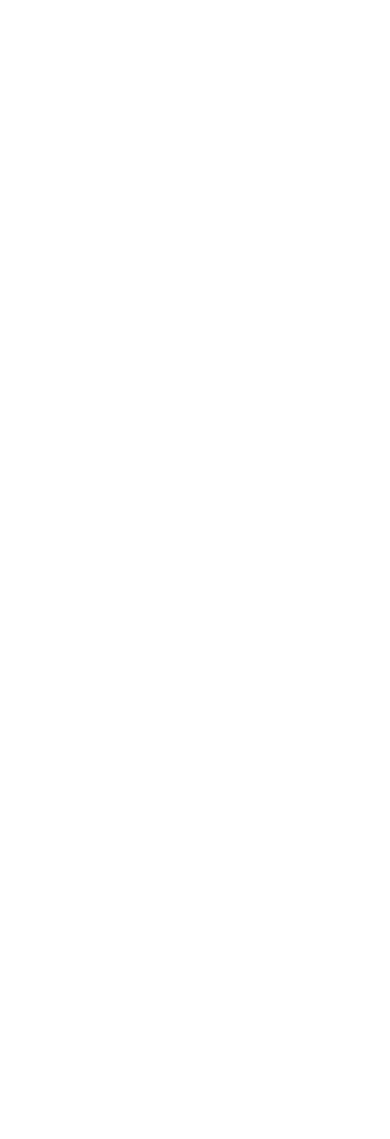
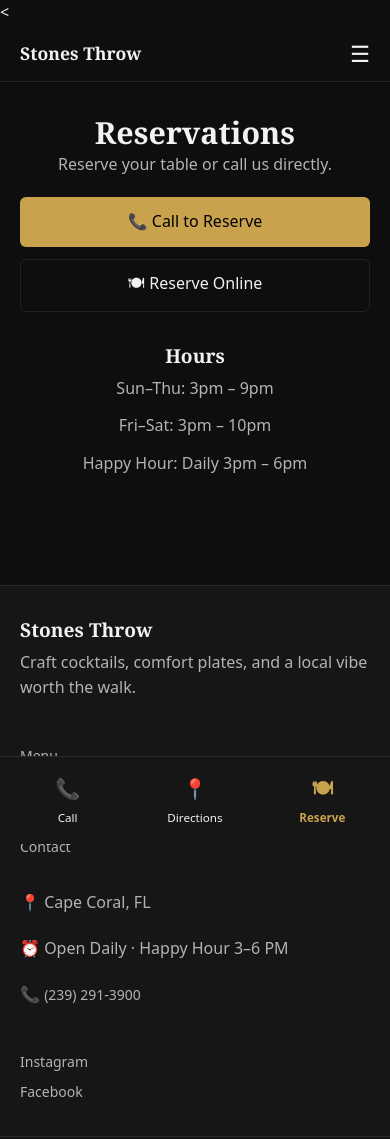
Before and after one commit to enigmaAditya/stones-throw-restaurant-site, a plain HTML site: page reservations.html in a window 390 px wide. Shown: the top 1139 px of the page. Before the commit the page ends 844 px from the top, so only its background shows below. Drawn offline with Linux system fonts and the light colour scheme.

Commit message:
Add mobile-first reservations page with call and online booking placeholder

```diff
--- a/assets/css/components.css
+++ b/assets/css/components.css
@@ -226,3 +226,43 @@
     grid-template-columns: repeat(4, 1fr);
   }
 }
+/* ===============================
+   RESERVATIONS PAGE
+   =============================== */
+
+#reservations-page {
+  max-width: 640px;
+  margin: 0 auto;
+  text-align: center;
+}
+
+#reservations-page .subtext {
+  margin-bottom: var(--space-md);
+}
+
+.reservation-actions {
+  display: flex;
+  flex-direction: column;
+  gap: var(--space-sm);
+  margin-bottom: var(--space-lg);
+}
+
+.btn-full {
+  width: 100%;
+}
+
+.booking-container {
+  background-color: var(--color-surface);
+  border: 1px solid var(--color-border);
+  border-radius: var(--radius-md);
+  padding: var(--space-md);
+  margin-bottom: var(--space-lg);
+}
+
+.hidden {
+  display: none;
+}
+
+.reservation-info h3 {
+  margin-bottom: var(--space-xs);
+}
--- /dev/null
+++ b/assets/js/reservations.js
@@ -0,0 +1,10 @@
+document.addEventListener("DOMContentLoaded", () => {
+  const btn = document.getElementById("open-booking");
+  const container = document.getElementById("booking-container");
+
+  if (!btn || !container) return;
+
+  btn.addEventListener("click", () => {
+    container.classList.toggle("hidden");
+  });
+});
--- a/reservations.html
+++ b/reservations.html
@@ -1,13 +1,66 @@
-<!DOCTYPE html>
+<<!DOCTYPE html>
 <html lang="en">
+<head>
+  <meta charset="UTF-8" />
+  <meta name="viewport" content="width=device-width, initial-scale=1.0" />
+  <title>Reservations | Stones Throw</title>
 
-<head>
-    <meta charset="UTF-8">
-    <meta name="viewport" content="width=device-width, initial-scale=1.0">
-    <title>Reservations - Stones Throw</title>
+  <link rel="stylesheet" href="assets/css/base.css" />
+  <link rel="stylesheet" href="assets/css/layout.css" />
+  <link rel="stylesheet" href="assets/css/components.css" />
+  <link rel="stylesheet" href="assets/css/responsive.css" />
 </head>
 
 <body>
+
+  <!-- Navbar -->
+  <header id="site-header"></header>
+
+  <main>
+    <section id="reservations-page">
+
+      <h1>Reservations</h1>
+      <p class="subtext">Reserve your table or call us directly.</p>
+
+      <!-- Primary Actions -->
+      <div class="reservation-actions">
+        <a href="tel:+1234567890" class="btn btn-primary btn-full">
+          📞 Call to Reserve
+        </a>
+
+        <button id="open-booking" class="btn btn-secondary btn-full">
+          🍽 Reserve Online
+        </button>
+      </div>
+
+      <!-- Online Booking Placeholder -->
+      <div id="booking-container" class="booking-container hidden">
+        <p>Online booking coming soon.</p>
+        <!-- Future: OpenTable / Resy / Custom form -->
+      </div>
+
+      <!-- Hours & Info -->
+      <div class="reservation-info">
+        <h3>Hours</h3>
+        <p>Sun–Thu: 3pm – 9pm</p>
+        <p>Fri–Sat: 3pm – 10pm</p>
+        <p>Happy Hour: Daily 3pm – 6pm</p>
+      </div>
+
+    </section>
+  </main>
+
+  <!-- Footer -->
+  <footer id="site-footer"></footer>
+
+  <!-- Sticky CTA -->
+  <div id="sticky-cta"></div>
+
+  <!-- JS -->
+  <script src="assets/js/main.js"></script>
+  <script src="assets/js/navbar.js"></script>
+  <script src="assets/js/sticky-bar.js"></script>
+  <script src="assets/js/reservations.js"></script>
+
 </body>
-
 </html>
```
